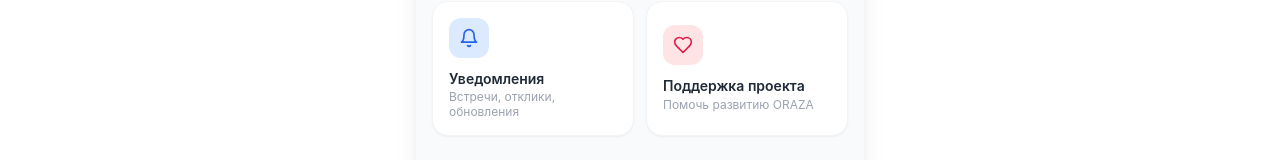
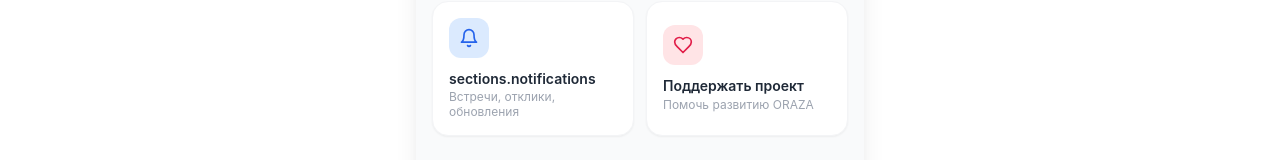
Before and after one commit to enver-isliamov/QRM, a React (Vite) app: page /sections in a window 1280 px wide. Shown: the part 326-486 px from the top of the page. Built offline with nearby package versions, Linux system fonts and the light colour scheme; no server answers.

Commit message:
Update Sections.tsx

```diff
--- a/src/pages/Sections.tsx
+++ b/src/pages/Sections.tsx
@@ -1,9 +1,11 @@
 import { useNavigate } from 'react-router-dom'
 import { Calendar, BookOpen, User, Heart, Shield, Bell } from 'lucide-react'
+import { useTranslation } from 'react-i18next'
 import { useAuth } from '../hooks/useAuth'
 import { useStore } from '../store/useStore'
 
 export default function Sections() {
+  const { t } = useTranslation()
   const navigate = useNavigate()
   const { isAuthenticated, profile } = useAuth()
   const { featureToggles } = useStore()
@@ -11,25 +13,25 @@ export default function Sections() {
   const sections = [
     {
       icon: Calendar, bg: 'bg-emerald-100', color: 'text-emerald-600',
-      title: 'Этно-календарь', sub: 'Праздники и памятные даты',
+      title: t('sections.ethno_calendar'), sub: t('sections.ethno_calendar_sub', 'Праздники и памятные даты'),
       path: '/ethno-calendar',
       show: featureToggles.calendar
     },
     {
       icon: BookOpen, bg: 'bg-amber-100', color: 'text-amber-600',
-      title: 'Обрядовый гид', sub: 'Никях, Дженазе, Суннат',
+      title: t('sections.rituals'), sub: t('sections.rituals_sub', 'Никях, Дженазе, Суннат'),
       path: '/rituals',
       show: featureToggles.rituals
     },
     {
       icon: Bell, bg: 'bg-blue-100', color: 'text-blue-600',
-      title: 'Уведомления', sub: 'Встречи, отклики, обновления',
+      title: t('sections.notifications'), sub: t('sections.notifications_sub', 'Встречи, отклики, обновления'),
       path: '/notifications',
       show: true
     },
     {
       icon: Heart, bg: 'bg-rose-100', color: 'text-rose-600',
-      title: 'Поддержка проекта', sub: 'Помочь развитию ORAZA',
+      title: t('sections.support'), sub: t('sections.support_sub', 'Помочь развитию ORAZA'),
       path: '/support',
       show: true
     },
@@ -50,13 +52,13 @@ export default function Sections() {
                 }
               </div>
               <div className="flex-1 min-w-0">
-                <p className="font-semibold text-gray-800 truncate">{profile?.name || 'Пользователь'}</p>
-                <p className="text-sm text-gray-400">Открыть профиль →</p>
+                <p className="font-semibold text-gray-800 truncate">{profile?.name || t('common.user', 'Пользователь')}</p>
+                <p className="text-sm text-gray-400">{t('sections.open_profile')}</p>
               </div>
               <span className={`text-xs px-2 py-1 rounded-full flex-shrink-0 ${
                 profile?.role === 'admin' ? 'bg-purple-100 text-purple-700' : 'bg-emerald-100 text-emerald-700'
               }`}>
-                {profile?.role === 'admin' ? 'Админ' : 'Участник'}
+                {profile?.role === 'admin' ? t('sections.admin_label') : t('sections.member_label')}
               </span>
             </button>
           ) : (
@@ -65,8 +67,8 @@ export default function Sections() {
                 <User className="w-7 h-7 text-gray-400" />
               </div>
               <div>
-                <p className="font-semibold text-gray-700">Войти в аккаунт</p>
-                <p className="text-sm text-gray-400">Отмечай намазы, участвуй в встречах</p>
+                <p className="font-semibold text-gray-700">{t('sections.login_button')}</p>
+                <p className="text-sm text-gray-400">{t('sections.login_desc', 'Отмечай намазы, участвуй в встречах')}</p>
               </div>
             </button>
           )}
@@ -92,8 +94,8 @@ export default function Sections() {
             className="w-full bg-purple-500 text-white rounded-2xl p-4 flex items-center gap-3 hover:bg-purple-600 transition-colors touch-feedback">
             <Shield className="w-5 h-5" />
             <div className="text-left">
-              <p className="font-semibold">Админ-панель</p>
-              <p className="text-xs text-purple-200">Управление контентом и пользователями</p>
+              <p className="font-semibold">{t('sections.admin_panel')}</p>
+              <p className="text-xs text-purple-200">{t('sections.admin_desc')}</p>
             </div>
           </button>
         )}
```
